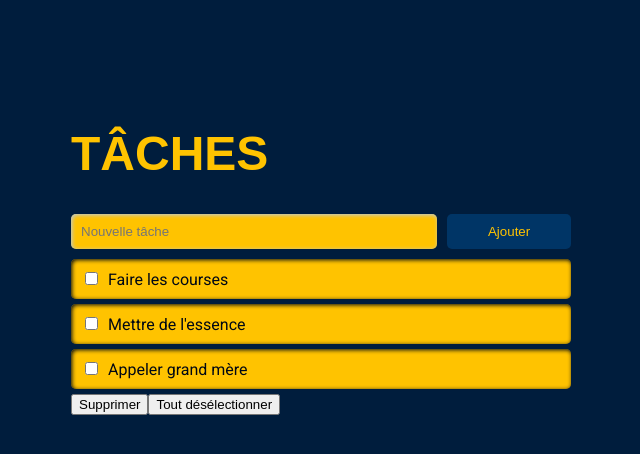
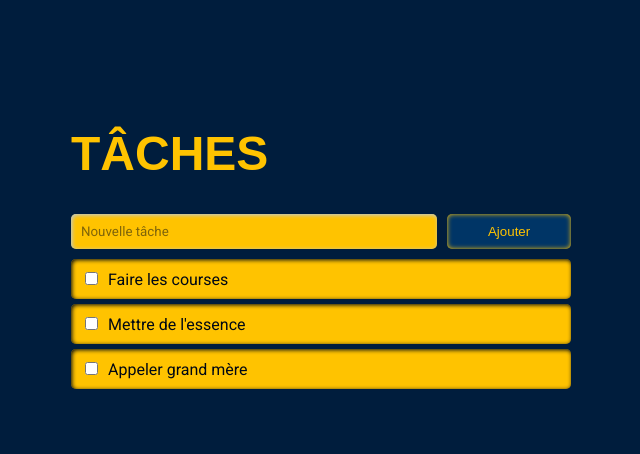
Before and after one commit to ByVaincent/todolist, a React (Vite) app in the folder todolist/: page / in a window 1280 px wide. Shown: the top 454 px of the page, without its empty margins (319-959 px from the left). Built offline with nearby package versions, Linux system fonts and the light colour scheme; a web font is replaced by a local one.

Commit message:
travail css

```diff
--- a/todolist/src/App.jsx
+++ b/todolist/src/App.jsx
@@ -105,14 +105,6 @@ function App() {
         onClick={selectTasks}
       />
 
-      <div>
-        <OptionsButton onClick={delTasks} name="Supprimer" />
-        <OptionsButton onClick={unselectTasks} name="Tout désélectionner"/>
-
-      </div>
-
-
-
     </>
   )
 }
@@ -142,10 +134,4 @@ function DisplayTasks({ tasks, onChange, onClick }) {
   </div>
 }
 
-function OptionsButton({ onClick, name }) {
-  return <button onClick={onClick}>{name}</button>
-}
-
-
-
 export default App
--- a/todolist/src/style.css
+++ b/todolist/src/style.css
@@ -72,6 +72,12 @@ h1 {
     padding: 10px;
   }
 
+  input[type="text"]::placeholder{
+    font-family: Roboto, serif;
+    color: #000814;
+    opacity: 0.5;
+  }
+
   form button{
     background-color: #003566;
     width: 25%;
@@ -80,6 +86,10 @@ h1 {
     border: none;
     border-radius: 5px;
     color: #ffc300;
+    box-shadow: 0px 0px 5px #ffc300 inset;
+  }
 
-
+  form button:active{
+    box-shadow: 0px 0px 4px #000814 inset;
+    color: #9e7900;
   }
```
